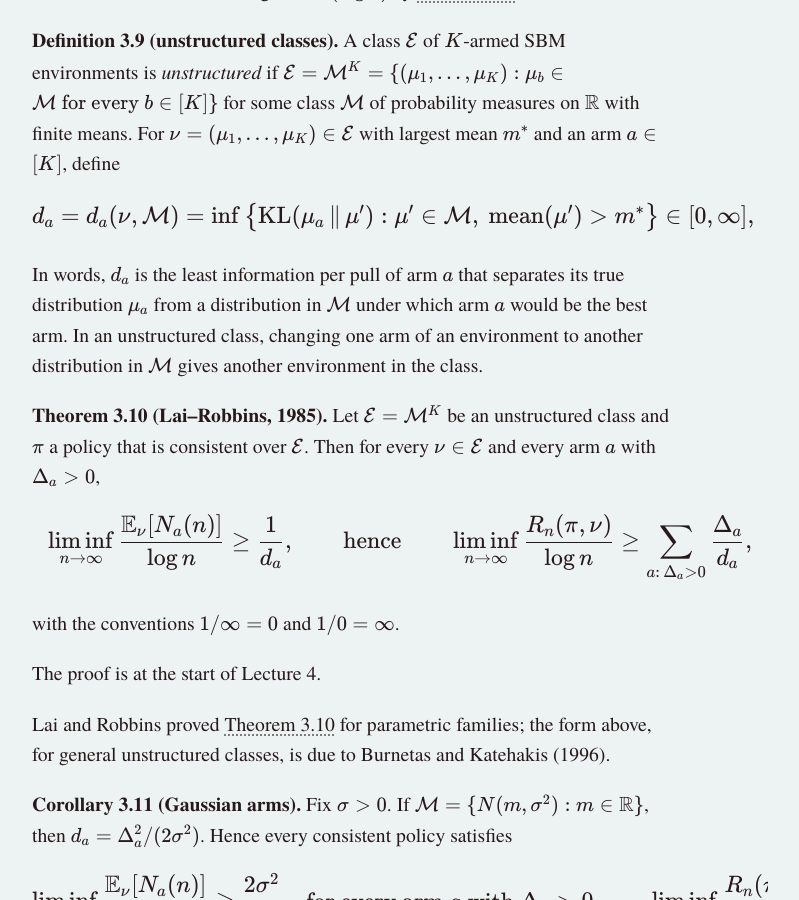
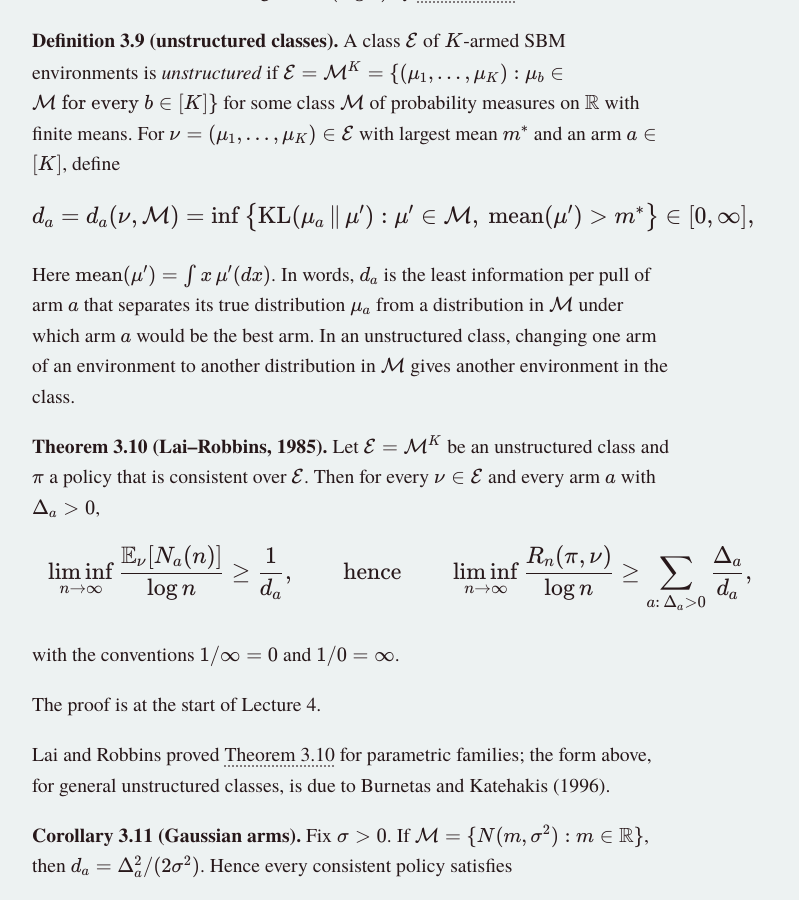
Before and after one commit to iyertejas/iyertejas.github.io, a Jekyll site: the page built from course-rl-2026-lecture-3.md, in a window 1280 px wide and 900 px high, scrolled down 7840 px. Shown: the whole window, without its empty margins (232-1031 px from the left). Built offline with Jekyll 4.4.1, drawn with Linux system fonts in a browser that asks for light colours.

Commit message:
Lecture 3: define mean(mu')

```diff
--- a/course-rl-2026-lecture-3.md
+++ b/course-rl-2026-lecture-3.md
@@ -193,7 +193,7 @@ $$
 d_a = d_a(\nu, \mathcal M) = \inf\big\{ \mathrm{KL}(\mu_a \,\Vert\, \mu') : \mu' \in \mathcal M,\ \mathrm{mean}(\mu') > m^* \big\} \in [0, \infty], \qquad \inf \emptyset = \infty.
 $$
 
-In words, $$d_a$$ is the least information per pull of arm $$a$$ that separates its true distribution $$\mu_a$$ from a distribution in $$\mathcal M$$ under which arm $$a$$ would be the best arm. In an unstructured class, changing one arm of an environment to another distribution in $$\mathcal M$$ gives another environment in the class.
+Here $$\mathrm{mean}(\mu') = \int x\, \mu'(dx)$$. In words, $$d_a$$ is the least information per pull of arm $$a$$ that separates its true distribution $$\mu_a$$ from a distribution in $$\mathcal M$$ under which arm $$a$$ would be the best arm. In an unstructured class, changing one arm of an environment to another distribution in $$\mathcal M$$ gives another environment in the class.
 
 **Theorem 3.10 (Lai–Robbins, 1985).** Let $$\mathcal E = \mathcal M^K$$ be an unstructured class and $$\pi$$ a policy that is consistent over $$\mathcal E$$. Then for every $$\nu \in \mathcal E$$ and every arm $$a$$ with $$\Delta_a > 0$$,
 {: #theorem-3-10}
```
